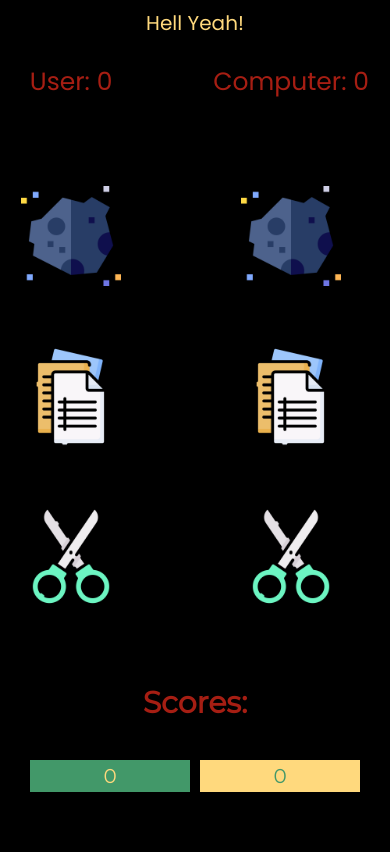
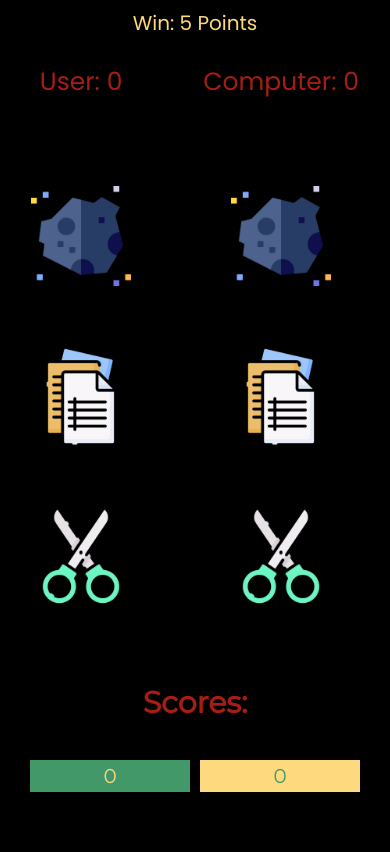
Before and after one commit to Maheshkumar-novice/Rock-Paper-Scissors, a plain HTML site: page game.html in a window 390 px wide. Shown: the part 122-974 px from the top of the page. Drawn offline with Linux system fonts and the light colour scheme.

Commit message:
Rectify Caption position issue

```diff
--- a/css/main.css
+++ b/css/main.css
@@ -110,6 +110,8 @@ game page
   grid-template-columns: auto auto auto;
   grid-template-rows: auto;
   justify-items: center;
+  justify-content: center;
+  /* align-items: center; */
   gap: 5em;
 }
 .player-name {
@@ -170,7 +172,7 @@ game page
   background-color: #ffd97d;
 }
 tr:not(.score-row) {
-  opacity: 0.7;
+  opacity: 0.4;
 }
 tr:not(.score-row):hover {
   opacity: 0.9;
@@ -189,14 +191,16 @@ tr:not(.score-row):hover {
 }
 .caption {
   font-size: 2rem;
-  font-family: "Poppins", sans-serif;
+  font-family: 'Poppins', sans-serif;
   text-align: center;
+  transform: translateX(-15px);
   color: #ffd97d;
 }
 @media (min-width: 900px) {
   .score-table {
     width: 500px;
   }
+
 }
 @media (max-width: 1000px) {
   .rock,
@@ -218,6 +222,9 @@ tr:not(.score-row):hover {
   .score-board {
     grid-row: 2/3;
     grid-column: 1/3;
+  }
+  .caption {
+    transform: translateX(0px);
   }
 }
 @media (max-width: 700px) {
--- a/game.html
+++ b/game.html
@@ -18,7 +18,7 @@
       <h1 class="primary-heading">Rock, Paper, Scissors</h1>
       <a href="./index.html"><i class="fas fa-home fa-3x"></i></a>
     </header>
-    <aside class="caption">Hell Yeah!</aside>
+    <aside class="caption">Win: 5 Points</aside>
     <main class="game-main">
       <div class="user-choices">
         <p class="player-name">
```
